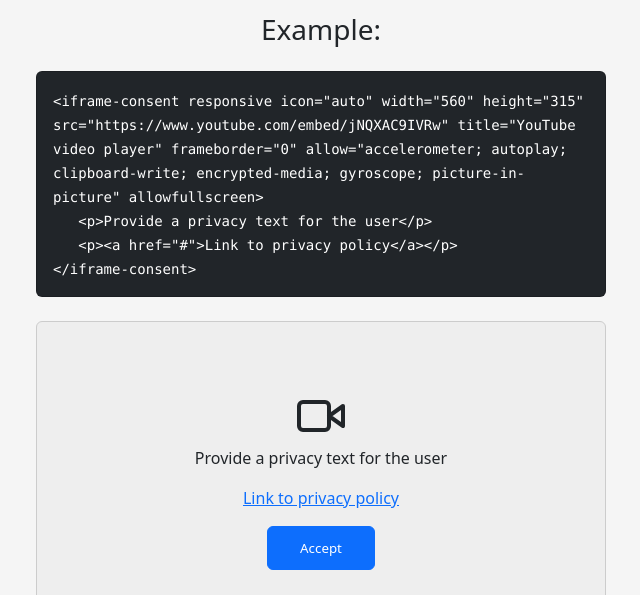
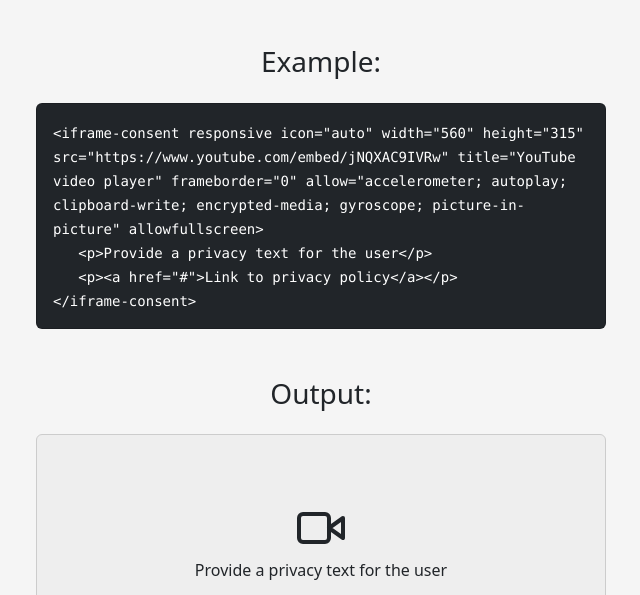
Before and after one commit to shry/iframe-consent, a website: page docs/index.html in a window 1280 px wide. Shown: the part 190-785 px from the top of the page, without its empty margins (319-959 px from the left). Drawn offline with nearby package versions, Linux system fonts and the light colour scheme.

Commit message:
small fixes

```diff
--- a/docs/index.html
+++ b/docs/index.html
@@ -25,7 +25,7 @@
 
         main {
             max-width: 600px;
-            padding: 15px;
+            padding: 15px 15px 30px 15px;
         }
         :root {
             --iframe-consent-wrapper-radius:var(--bs-border-radius);
@@ -33,6 +33,7 @@
             --iframe-consent-btn-border:1px solid var(--bs-primary);
             --iframe-consent-btn-radius:var(--bs-border-radius);
             --iframe-consent-btn-font-family:var(--bs-font-sans-serif);
+            --iframe-consent-btn-font-size:1rem;
         }
 
     </style>
@@ -43,7 +44,7 @@
     <main class="w-100 m-auto text-center ">
         <h1 class="mb-4">&lt;iframe-consent /&gt;</h1>
         <p class="lead">iframe-consent is GDPR conform drop-in replacement for the HTML &lt;iframe /&gt; tag.</p>
-        <h3>Example:</h3>
+        <h3 class="mt-5">Example:</h3>
 
 
         <div class="card text-bg-dark my-4">
@@ -55,9 +56,9 @@
                         &lt;/iframe-consent&gt;
                 </code>
             </div>
-          </div>
+        </div>
 
-
+        <h3 class="mb-4 mt-5">Output:</h3>
 
         <iframe-consent responsive icon="auto" width="560" height="315" src="https://www.youtube.com/embed/jNQXAC9IVRw" title="YouTube video player" frameborder="0" allow="accelerometer; autoplay; clipboard-write; encrypted-media; gyroscope; picture-in-picture" allowfullscreen>
             <p>Provide a privacy text for the user</p>
--- a/package.json
+++ b/package.json
@@ -6,6 +6,7 @@
   "main": "iframe-consent.js",
   "module": "iframe-consent.js",
   "type": "module",
+  "types": "iframe-consent.d.ts",
   "scripts": {
     "build": "tsc",
     "build:watch": "tsc --watch",
--- a/src/iframe-consent.ts
+++ b/src/iframe-consent.ts
@@ -25,6 +25,7 @@ const icons = {
  * @cssprop --iframe-consent-btn-padding - Button padding
  * @cssprop --iframe-consent-btn-font-weight - Button font weight
  * @cssprop --iframe-consent-btn-font-family - Button font family
+ * @cssprop --iframe-consent-btn-font-size - Button font size
  * @cssprop --iframe-consent-poster-opacity - Poster image opacity
  * @cssprop --iframe-consent-icon-color - Icon color
  */
@@ -90,6 +91,7 @@ export class IframeConsent extends LitElement {
       padding:var(--iframe-consent-btn-padding, 0.75rem 2rem);
       font-weight:var(--iframe-consent-btn-font-weight);
       font-family:var(--iframe-consent-btn-font-family);
+      font-size:var(--iframe-consent-btn-font-size, 1rem);
     }
 
     img.poster {
```
Also changed, not shown: index.html (+1 -1 lines), README.md, build/iframe-consent.bundled.js, 1 other file.
